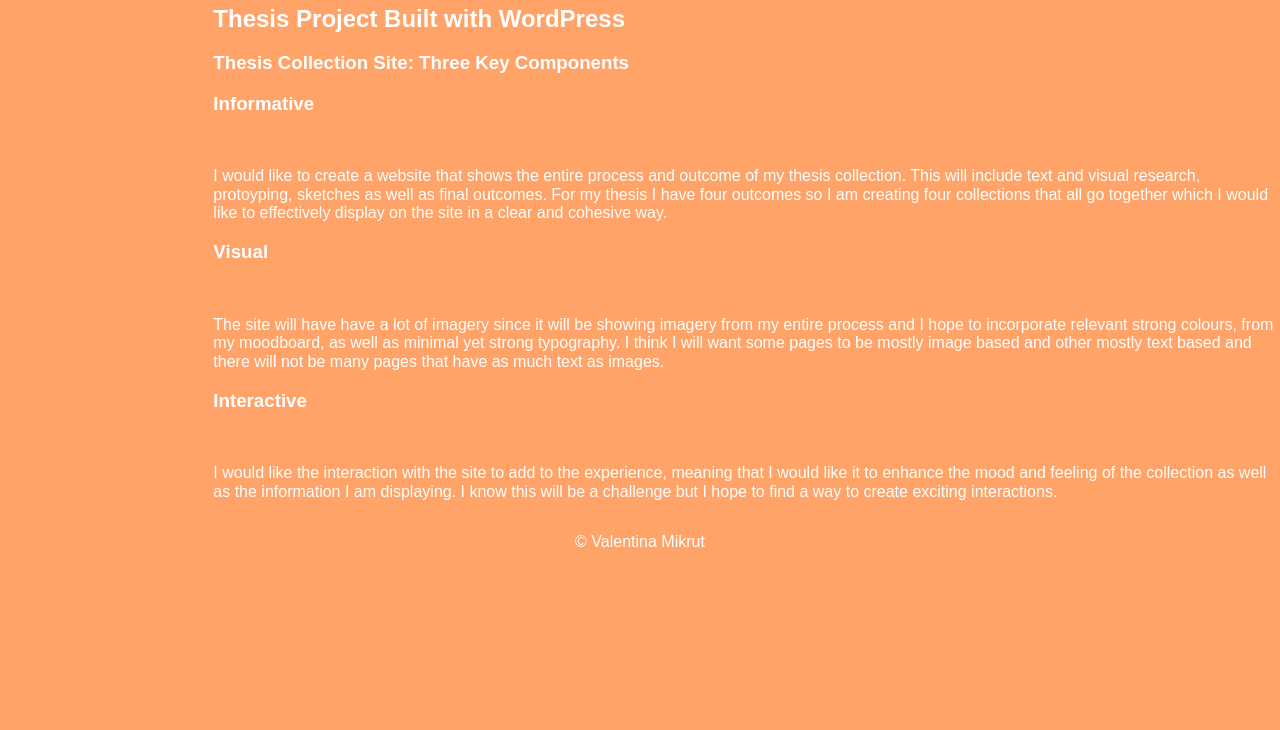
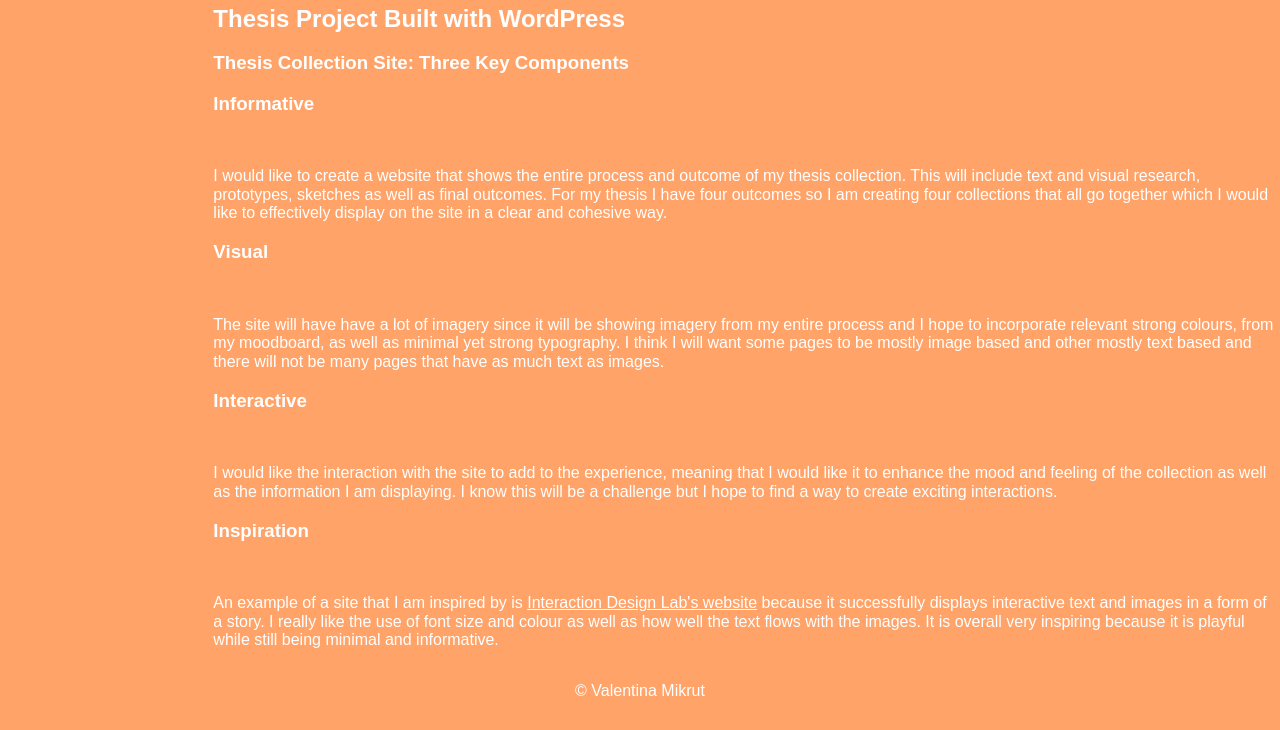
Before and after one commit to valentinamikrut/webdesignbasics, a plain HTML site: page Week-09/index.html in a window 1280 px wide. Shown: the part 79-809 px from the top of the page. Drawn offline with Linux system fonts and the light colour scheme.

Commit message:
week09 update

```diff
--- a/Week-09/css/styles.css
+++ b/Week-09/css/styles.css
@@ -37,9 +37,7 @@ footer	{
 	list-style: none;
 }
 
+a {
 
-ul {
-
-	text-decoration: none;
-	list-style: none;
+	color: white;
 }
--- a/Week-09/index.html
+++ b/Week-09/index.html
@@ -26,7 +26,7 @@
 				<h3>Informative</h3>
 				<figure> <img >
 				</figure>
-				<p>I would like to create a website that shows the entire process and outcome of my thesis collection. This will include text and visual research, protoyping, sketches as well as final outcomes. For my thesis I have four outcomes so I am creating four collections that all go together which I would like to effectively display on the site in a clear and cohesive way.</p>
+				<p>I would like to create a website that shows the entire process and outcome of my thesis collection. This will include text and visual research, prototypes, sketches as well as final outcomes. For my thesis I have four outcomes so I am creating four collections that all go together which I would like to effectively display on the site in a clear and cohesive way.</p>
 
 
 			</section>
@@ -45,6 +45,13 @@
 				<p>I would like the interaction with the site to add to the experience, meaning that I would like it to enhance the mood and feeling of the collection as well as the information I am displaying. I know this will be a challenge but I hope to find a way to create exciting interactions. </p>
 			</section>
 
+			<section>
+				<h3>Inspiration</h3>
+				<figure> <img>
+				</figure>
+				<p>An example of a site that I am inspired by is <a href="https://iad-lab.ch/">Interaction Design Lab's website</a> because it successfully displays interactive text and images in a form of a story. I really like the use of font size and colour as well as how well the text flows with the images. It is overall very inspiring because it is playful while still being minimal and informative.</p>
+			</section>
+
 		</article>
 		<footer>
 		<p>&copy; Valentina Mikrut</p>
```
